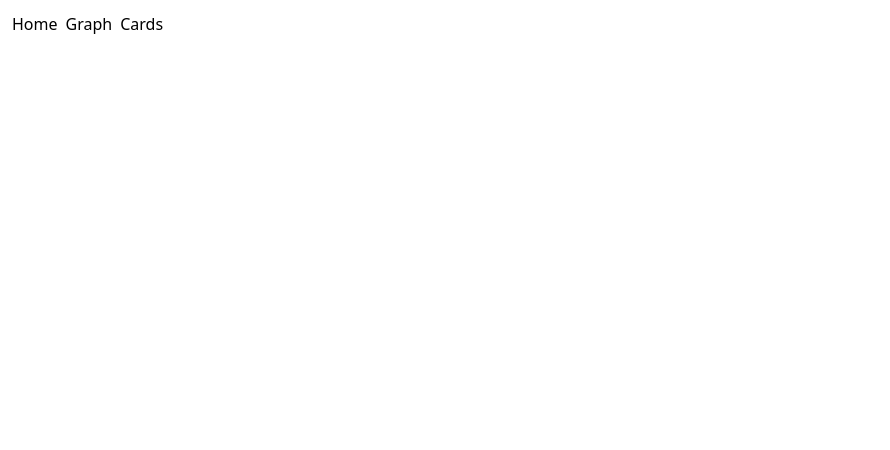
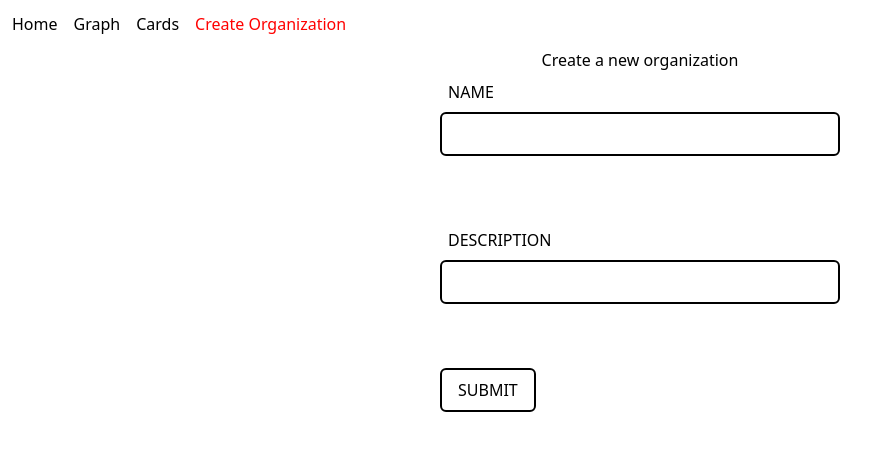
Before and after one commit to willemverbuyst/fhir-placeholder-api, a React (Vite) app in the folder clients/resource-graph/: page /create-organization in a window 1280 px wide. Before the commit this address had no page. Shown: the top 450 px of the page, without its empty margins (0-890 px from the left). Built offline with nearby package versions, Linux system fonts and the light colour scheme.

Commit message:
Move create organization logic into main client

```diff
--- a/clients/resource-graph/src/App.tsx
+++ b/clients/resource-graph/src/App.tsx
@@ -1,6 +1,7 @@
 import { Route, Routes } from "react-router";
 import { Header } from "./components/Header";
 import { Cards } from "./pages/cards/Cards";
+import { CreateOrganization } from "./pages/create-organization/CreateOrganization";
 import { Graph } from "./pages/graph/Graph";
 import { Home } from "./pages/home/Home";
 
@@ -13,6 +14,7 @@ function App() {
           <Route index element={<Home />} />
           <Route path="graph" element={<Graph />} />
           <Route path="cards" element={<Cards />} />
+          <Route path="create-organization" element={<CreateOrganization />} />
         </Routes>
       </main>
     </>
--- a/clients/resource-graph/src/components/Header.tsx
+++ b/clients/resource-graph/src/components/Header.tsx
@@ -2,7 +2,7 @@ import { NavLink } from "react-router";
 
 export function Header() {
   return (
-    <nav className="flex gap-2 p-3">
+    <nav className="flex gap-4 p-3">
       <NavLink
         to="/"
         style={({ isActive }) => ({
@@ -27,6 +27,14 @@ export function Header() {
       >
         Cards
       </NavLink>
+      <NavLink
+        to="/create-organization"
+        style={({ isActive }) => ({
+          color: isActive ? "red" : "black",
+        })}
+      >
+        Create Organization
+      </NavLink>
     </nav>
   );
 }
--- /dev/null
+++ b/clients/resource-graph/src/components/InputField.tsx
@@ -0,0 +1,70 @@
+import {
+  type HTMLInputTypeAttribute,
+  type RefObject,
+  useImperativeHandle,
+  useRef,
+  useState,
+} from "react";
+
+export type Api = {
+  focus: () => void;
+  setError: (msg: string) => void;
+};
+
+function InputField(props: {
+  id: string;
+  label: string;
+  type: HTMLInputTypeAttribute;
+  apiRef: RefObject<Api | null>;
+}) {
+  const [errorMessage, setErrorMessage] = useState("");
+  const inputRef = useRef<HTMLInputElement>(null);
+
+  useImperativeHandle(
+    props.apiRef,
+    () => ({
+      focus: () => {
+        inputRef.current?.focus();
+      },
+      setError: (msg: string) => setErrorMessage(msg),
+    }),
+    [],
+  );
+
+  return (
+    <section
+      style={{
+        display: "flex",
+        flexDirection: "column",
+        paddingBottom: "3rem",
+      }}
+    >
+      <label
+        htmlFor={props.id}
+        style={{
+          padding: "0.5rem",
+        }}
+      >
+        {props.label}
+      </label>
+      <input
+        ref={inputRef}
+        id={props.id}
+        type={props.type}
+        className="border-2 border-black py-2 px-4 rounded-md"
+      />
+      <p
+        style={{
+          color: "red",
+          fontSize: "80%",
+          margin: 0,
+          textAlign: "left",
+        }}
+      >
+        {errorMessage}
+      </p>
+    </section>
+  );
+}
+
+export default InputField;
--- /dev/null
+++ b/clients/resource-graph/src/pages/create-organization/CreateOrganization.tsx
@@ -0,0 +1,105 @@
+import type React from "react";
+import { useRef, useState } from "react";
+import InputField, { type Api } from "../../components/InputField";
+
+interface FormElements extends HTMLFormControlsCollection {
+  name: HTMLInputElement;
+  description: HTMLInputElement;
+}
+
+interface LoginFormElement extends HTMLFormElement {
+  readonly elements: FormElements;
+}
+
+export function CreateOrganization() {
+  const nameRef = useRef<Api>(null);
+  const descriptionRef = useRef<Api>(null);
+
+  const [organization, setOrganization] = useState<string>("");
+
+  function handleSubmit(e: React.FormEvent<LoginFormElement>) {
+    e.preventDefault();
+    const currentTarget = e.currentTarget;
+
+    const name = currentTarget.elements.name.value;
+    const description = currentTarget.elements.description.value;
+    const isValid = validate(name, description);
+
+    if (isValid) {
+      setOrganization(name);
+    }
+  }
+
+  function validate(
+    name: FormDataEntryValue | null,
+    description: FormDataEntryValue | null,
+  ) {
+    let isValid = true;
+    if (
+      !description ||
+      (typeof description === "string" && !description.trim())
+    ) {
+      descriptionRef.current?.focus();
+      descriptionRef.current?.setError("description is missing");
+      isValid = false;
+    } else {
+      descriptionRef.current?.setError("");
+    }
+    if (!name || (typeof name === "string" && !name.trim())) {
+      nameRef.current?.focus();
+      nameRef.current?.setError("name is missing");
+      isValid = false;
+    } else {
+      nameRef.current?.setError("");
+    }
+    return isValid;
+  }
+
+  function goToForm() {
+    setOrganization("");
+  }
+
+  return organization ? (
+    <section className="flex flex-col items-center w-[400px] m-auto">
+      <h1>You've created {organization}</h1>
+      <button
+        className="border-2 border-black py-2 px-4 rounded-md"
+        type="button"
+        onClick={goToForm}
+      >
+        CREATE NEW
+      </button>
+    </section>
+  ) : (
+    <section className="flex flex-col items-center w-[400px] m-auto">
+      <h1>Create a new organization</h1>
+      <form
+        id="loginForm"
+        style={{
+          display: "flex",
+          flexDirection: "column",
+          gap: "1rem",
+          width: "100%",
+        }}
+        onSubmit={handleSubmit}
+      >
+        <InputField id="name" label="NAME" type="text" apiRef={nameRef} />
+        <InputField
+          id="description"
+          label="DESCRIPTION"
+          type="description"
+          apiRef={descriptionRef}
+        />
+
+        <section>
+          <button
+            className="border-2 border-black py-2 px-4 rounded-md"
+            type="submit"
+          >
+            SUBMIT
+          </button>
+        </section>
+      </form>
+    </section>
+  );
+}
--- a/clients/resource-graph/vite.config.ts
+++ b/clients/resource-graph/vite.config.ts
@@ -1,8 +1,12 @@
+/// <reference types="vitest/config" />
 import tailwindcss from "@tailwindcss/vite";
 import react from "@vitejs/plugin-react";
 import { defineConfig } from "vite";
 
-// https://vite.dev/config/
 export default defineConfig({
   plugins: [react(), tailwindcss()],
+  test: {
+    globals: true,
+    environment: "jsdom",
+  },
 });
```
Also changed, not shown: clients/resource-graph/package.json (+7 -2 lines), 2 other files (tests, documents, lock files or other folders).
